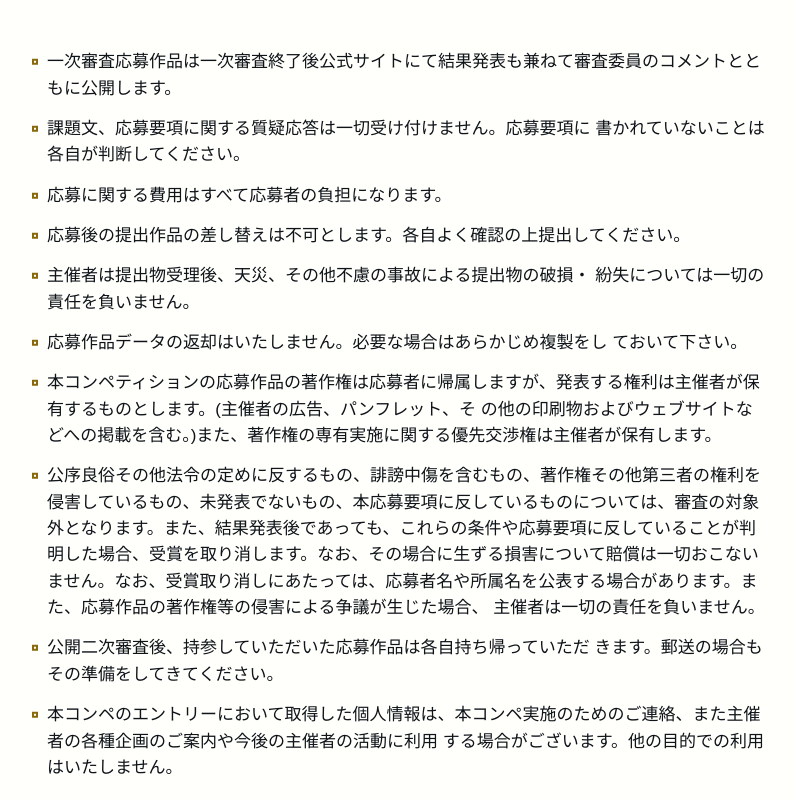
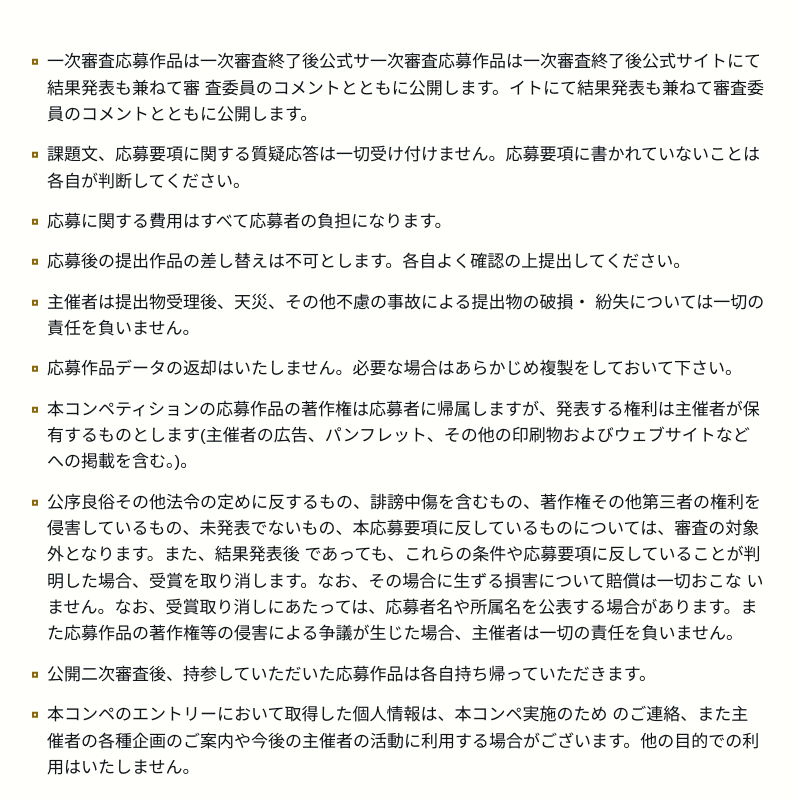
Before and after one commit to HornCake/GLsite, a Nuxt app: page / in a window 1280 px wide. Shown: the part 9600-10400 px from the top of the page, without its empty margins (259-1054 px from the left). Built offline with nearby package versions, Linux system fonts and the light colour scheme.

Commit message:
[fix] Fix sentences 6

```diff
--- a/components/OCautions.vue
+++ b/components/OCautions.vue
@@ -3,22 +3,20 @@
     <AScrollAnchorHeading text="注意事項" />
     <section>
       <ul>
-        <li>一次審査応募作品は一次審査終了後公式サイトにて結果発表も兼ねて審査委員のコメントとともに公開します。</li>
-        <li>課題文、応募要項に関する質疑応答は一切受け付けません。応募要項に 書かれていないことは各自が判断してください。</li>
+        <li>一次審査応募作品は一次審査終了後公式サ一次審査応募作品は一次審査終了後公式サイトにて結果発表も兼ねて審 査委員のコメントとともに公開します。イトにて結果発表も兼ねて審査委員のコメントとともに公開します。</li>
+        <li>課題文、応募要項に関する質疑応答は一切受け付けません。応募要項に書かれていないことは各自が判断してください。</li>
         <li>応募に関する費用はすべて応募者の負担になります。</li>
         <li>応募後の提出作品の差し替えは不可とします。各自よく確認の上提出してください。</li>
         <li>主催者は提出物受理後、天災、その他不慮の事故による提出物の破損・ 紛失については一切の責任を負いません。</li>
-        <li>応募作品データの返却はいたしません。必要な場合はあらかじめ複製をし ておいて下さい。</li>
+        <li>応募作品データの返却はいたしません。必要な場合はあらかじめ複製をしておいて下さい。</li>
+        <li>本コンペティションの応募作品の著作権は応募者に帰属しますが、発表する権利は主催者が保有するものとします(主催者の広告、パンフレット、その他の印刷物およびウェブサイトなどへの掲載を含む。)。</li>
         <li>
-          本コンペティションの応募作品の著作権は応募者に帰属しますが、発表する権利は主催者が保有するものとします。(主催者の広告、パンフレット、そ
-          の他の印刷物およびウェブサイトなどへの掲載を含む。)また、著作権の専有実施に関する優先交渉権は主催者が保有します。
+          公序良俗その他法令の定めに反するもの、誹謗中傷を含むもの、著作権その他第三者の権利を侵害しているもの、未発表でないもの、本応募要項に反しているものについては、審査の対象外となります。また、結果発表後
+          であっても、これらの条件や応募要項に反していることが判明した場合、受賞を取り消します。なお、その場合に生ずる損害について賠償は一切おこな
+          いません。なお、受賞取り消しにあたっては、応募者名や所属名を公表する場合があります。また応募作品の著作権等の侵害による争議が生じた場合、主催者は一切の責任を負いません。
         </li>
-        <li>
-          公序良俗その他法令の定めに反するもの、誹謗中傷を含むもの、著作権その他第三者の権利を侵害しているもの、未発表でないもの、本応募要項に反しているものについては、審査の対象外となります。また、結果発表後であっても、これらの条件や応募要項に反していることが判明した場合、受賞を取り消します。なお、その場合に生ずる損害について賠償は一切おこないません。なお、受賞取り消しにあたっては、応募者名や所属名を公表する場合があります。また、応募作品の著作権等の侵害による争議が生じた場合、
-          主催者は一切の責任を負いません。
-        </li>
-        <li>公開二次審査後、持参していただいた応募作品は各自持ち帰っていただ きます。郵送の場合もその準備をしてきてください。</li>
-        <li>本コンペのエントリーにおいて取得した個人情報は、本コンペ実施のためのご連絡、また主催者の各種企画のご案内や今後の主催者の活動に利用 する場合がございます。他の目的での利用はいたしません。</li>
+        <li>公開二次審査後、持参していただいた応募作品は各自持ち帰っていただきます。</li>
+        <li>本コンペのエントリーにおいて取得した個人情報は、本コンペ実施のため のご連絡、また主催者の各種企画のご案内や今後の主催者の活動に利用する場合がございます。他の目的での利用はいたしません。</li>
       </ul>
     </section>
   </section>
```
